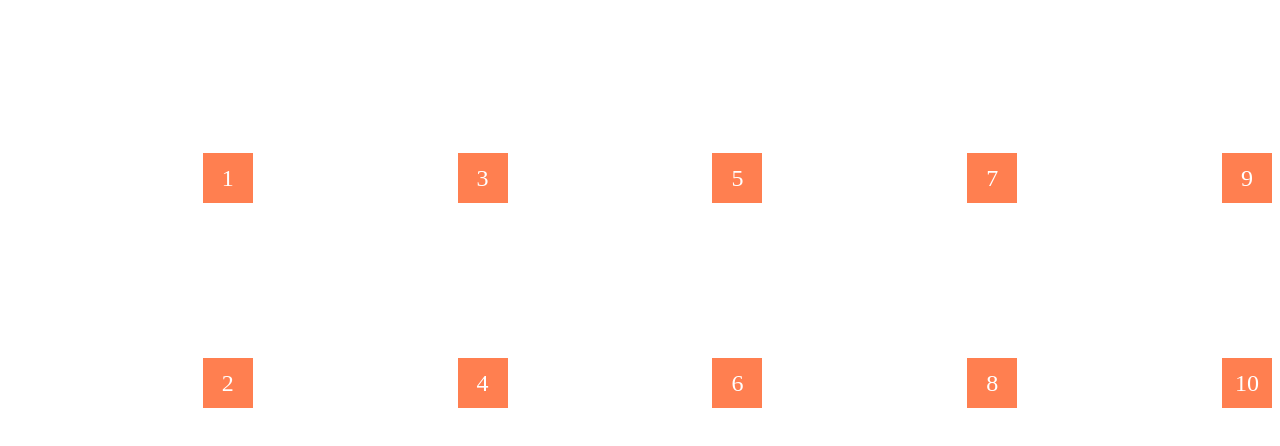
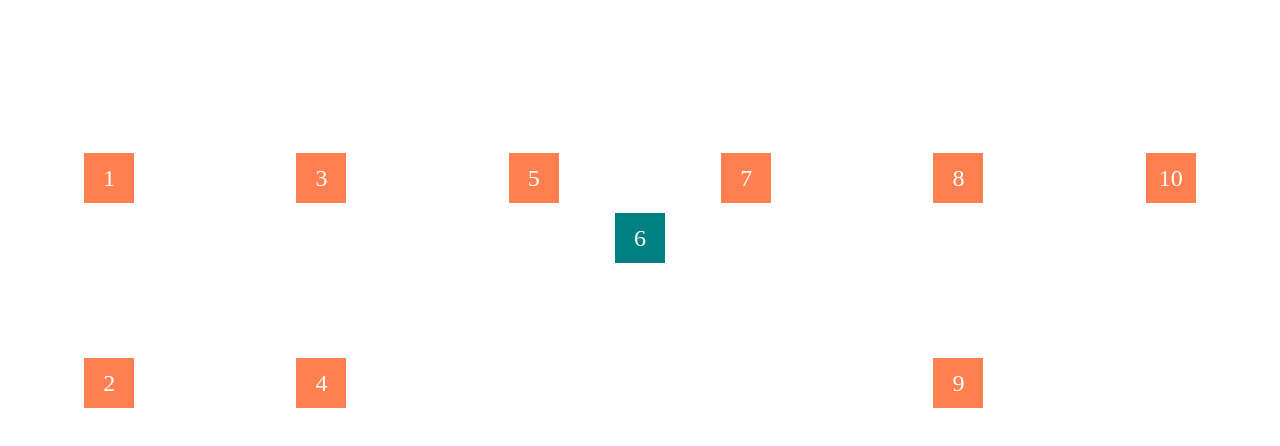
Before and after one commit to Thinkteam20/Grid-layout, a plain HTML site: page index.html in a window 1280 px wide. Drawn offline with Linux system fonts and the light colour scheme.

Commit message:
Align and Justify Items v2 individual child control

```diff
--- a/style.css
+++ b/style.css
@@ -12,8 +12,11 @@
     /* ✅ Inner each grid item control */
 
     /* default stretch - it will only work when the child item width is 0 */
-    justify-items: end;
-    align-items: end;
+    /* justify-items: end;
+    align-items: end; */
+
+    /* shortCut */
+    place-items: end center;
 }
 
 .child{
@@ -26,3 +29,12 @@
     align-items: center;
     font-size: 24px;
 }
+/* make the child move individually */
+.child:nth-child(6){
+    background-color: teal;
+    /* align-self: start;
+    justify-self: end; */
+
+    place-self: start center;
+    grid-column: span 2;
+}
```
